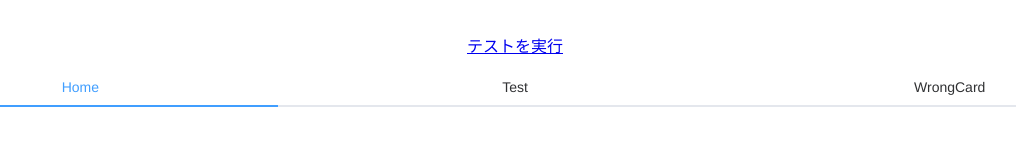
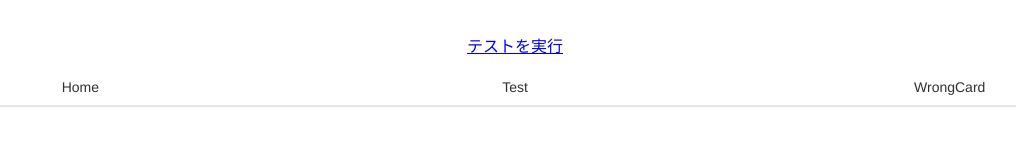
Before and after one commit to nysdin/FlashCard, a Vue app: page / in a window 1280 px wide. Shown: the part 319-464 px from the top of the page, without its empty margins (125-1141 px from the left). Built offline with nearby package versions, Linux system fonts and the light colour scheme.

Commit message:
タブの押下で画面遷移を実装

```diff
--- a/src/App.vue
+++ b/src/App.vue
@@ -2,12 +2,29 @@
   <div id="app">
     <router-view/>
       <el-tabs :tab-position="'bottom'" @tab-click="changePage" :stretch="true">
-        <el-tab-pane label="Home"></el-tab-pane>
-        <el-tab-pane label="Test"></el-tab-pane>
-        <el-tab-pane label="WrongCard"></el-tab-pane>
+        <el-tab-pane label="Home" name="home"></el-tab-pane>
+        <el-tab-pane label="Test" name="test"></el-tab-pane>
+        <el-tab-pane label="WrongCard" name="wrongCard"></el-tab-pane>
     </el-tabs>
   </div>
 </template>
+
+<script>
+export default {
+  name: 'App',
+  methods: {
+    changePage(tab){
+      if(tab.name === 'home'){
+        this.$router.push('/')
+      }else if(tab.name === 'test'){
+        this.$router.push('/test')
+      }else if(tab.name === 'wrongCard'){
+        this.$router.push('/wrongCard')
+      }
+    }
+  }
+}
+</script>
 
 <style>
 #app {
```
